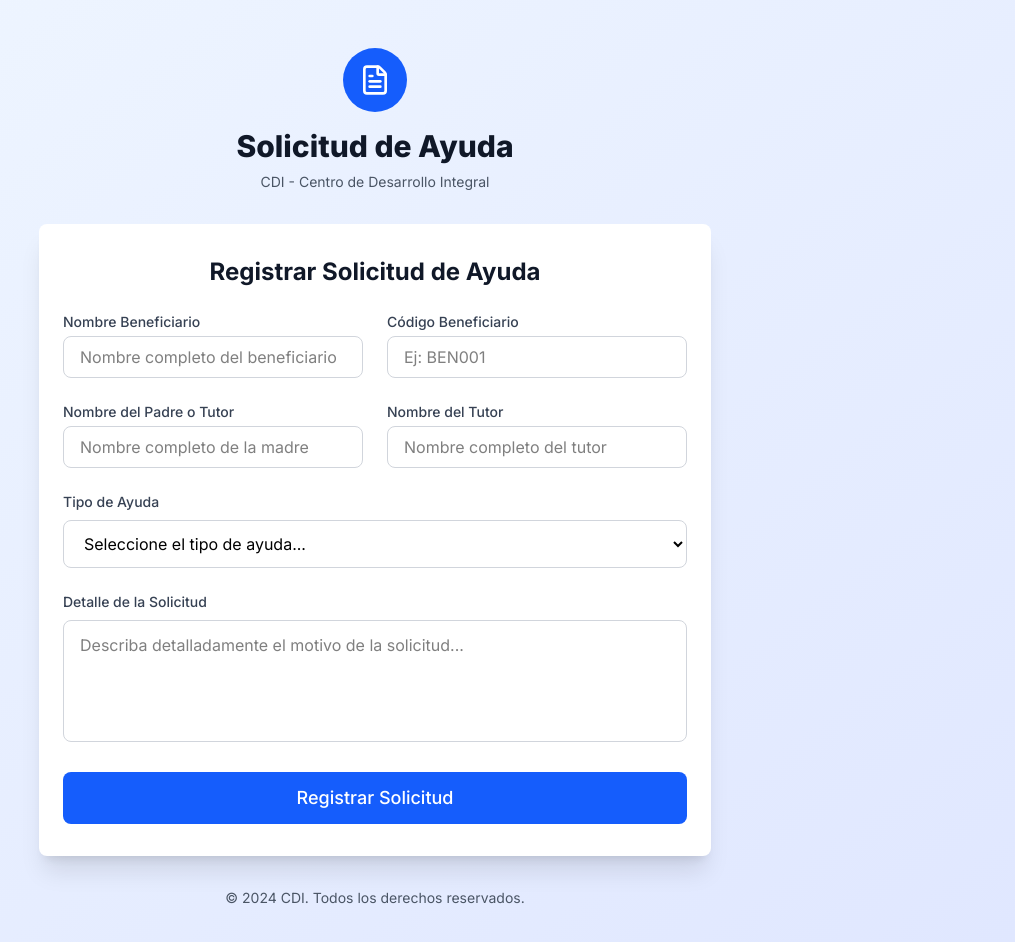
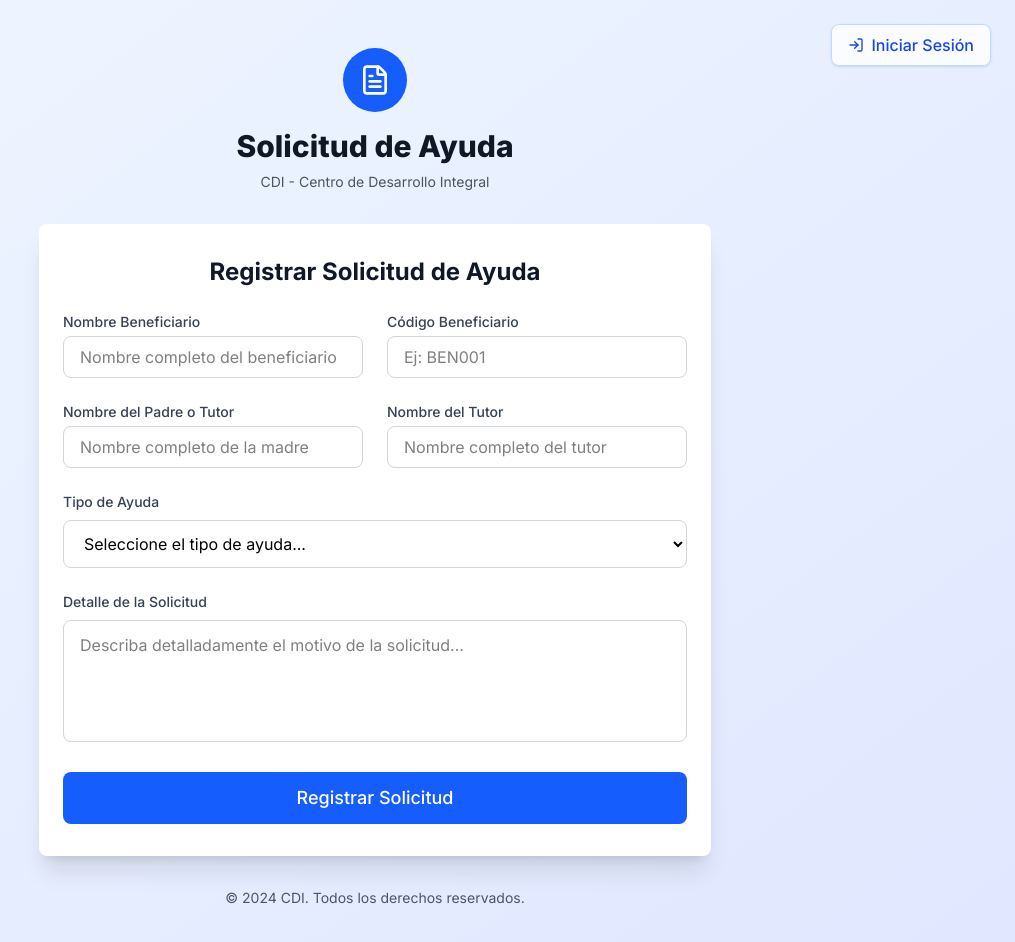
Before and after one commit to welindev1/CDI0436, a Next.js app in the folder frontend/: page / in a window 1280 px wide. Shown: the top 942 px of the page, without its empty margins (265-1280 px from the left). Built offline with nearby package versions, Linux system fonts and the light colour scheme; no server answers.

Commit message:
fix: import 400 error, sidebar overlay, landing page login button
1. Import: add @Transform to ImportOptionsDto to coerce FormData string booleans
2. Sidebar: replace bg-black bg-opacity-50 with subtle backdrop-blur
3. Landing page: add 'Iniciar Sesión' button at top-right corner

```diff
--- a/frontend/src/app/page.tsx
+++ b/frontend/src/app/page.tsx
@@ -6,7 +6,8 @@ import Button from '@/components/ui/Button';
 import Input from '@/components/ui/Input';
 import Alert from '@/components/ui/Alert';
 import { ayudasApi } from '@/lib/api/ayudas';
-import { FileText } from 'lucide-react';
+import { FileText, LogIn } from 'lucide-react';
+import Link from 'next/link';
 
 export default function Home() {
   const [loading, setLoading] = useState(false);
@@ -31,7 +32,16 @@ export default function Home() {
   };
 
   return (
-    <div className="min-h-screen bg-gradient-to-br from-blue-50 to-indigo-100 py-12 px-4 sm:px-6 lg:px-8">
+    <div className="min-h-screen bg-gradient-to-br from-blue-50 to-indigo-100 py-12 px-4 sm:px-6 lg:px-8 relative">
+      {/* Login Button */}
+      <Link
+        href="/login"
+        className="absolute top-6 right-6 flex items-center gap-2 px-4 py-2 bg-white/80 backdrop-blur-sm text-blue-700 font-medium rounded-lg shadow-sm hover:bg-white hover:shadow-md transition-all duration-200 border border-blue-200"
+      >
+        <LogIn className="w-4 h-4" />
+        Iniciar Sesión
+      </Link>
+
       <div className="max-w-2xl mx-auto">
         {/* Header */}
         <div className="text-center mb-8">
--- a/frontend/src/components/layout/Sidebar.tsx
+++ b/frontend/src/components/layout/Sidebar.tsx
@@ -141,7 +141,7 @@ export default function Sidebar() {
       {/* Overlay para móvil */}
       {isOpen && (
         <div
-          className="lg:hidden fixed inset-0 bg-black bg-opacity-50 z-40"
+          className="lg:hidden fixed inset-0 bg-black/10 backdrop-blur-sm z-40"
           onClick={() => setIsOpen(false)}
         />
       )}
```
Also changed, not shown: 1 other file (tests, documents, lock files or other folders).
